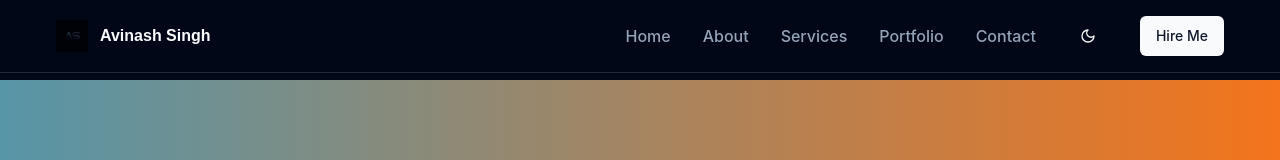
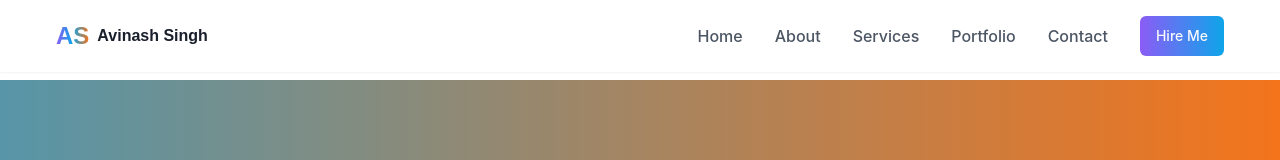
Before and after one commit to AvinashSingh9161/avinash-3d-marketing-hub, a React (Vite) app: page /about in a window 1280 px wide. Shown: the top 160 px of the page. Built offline with nearby package versions, Linux system fonts and the light colour scheme.

Commit message:
Reverted to commit f04ae56dbf7e29169987bd2d0eafc5ec1e7b07c9

```diff
--- a/src/App.tsx
+++ b/src/App.tsx
@@ -18,7 +18,7 @@ const queryClient = new QueryClient();
 const App = () => (
   <QueryClientProvider client={queryClient}>
     <HelmetProvider>
-      <ThemeProvider defaultTheme="dark" storageKey="vite-ui-theme">
+      <ThemeProvider defaultTheme="light" storageKey="vite-ui-theme">
         <TooltipProvider>
           <Toaster />
           <Sonner />
--- a/src/components/layout/Navbar.tsx
+++ b/src/components/layout/Navbar.tsx
@@ -3,8 +3,6 @@ import { useState } from "react";
 import { Link } from "react-router-dom";
 import { Menu, X } from "lucide-react";
 import { Button } from "@/components/ui/button";
-import { ThemeToggle } from "@/components/theme-toggle";
-import logoAs from "@/assets/logo-as.png";
 
 const Navbar = () => {
   const [isMenuOpen, setIsMenuOpen] = useState(false);
@@ -22,11 +20,11 @@ const Navbar = () => {
   ];
 
   return (
-    <nav className="fixed top-0 left-0 right-0 z-50 bg-background/90 backdrop-blur-sm py-4 px-6 shadow-sm border-b border-border">
+    <nav className="fixed top-0 left-0 right-0 z-50 bg-white bg-opacity-90 backdrop-blur-sm py-4 px-6 shadow-sm">
       <div className="container mx-auto flex items-center justify-between">
-        <Link to="/" className="flex items-center space-x-3">
-          <img src={logoAs} alt="AS Logo" className="w-8 h-8" />
-          <span className="hidden sm:inline-block font-poppins font-semibold text-foreground">Avinash Singh</span>
+        <Link to="/" className="flex items-center space-x-2">
+          <span className="font-poppins font-bold text-2xl gradient-text">AS</span>
+          <span className="hidden sm:inline-block font-poppins font-semibold text-brand-dark">Avinash Singh</span>
         </Link>
 
         {/* Desktop Menu */}
@@ -35,22 +33,20 @@ const Navbar = () => {
             <Link
               key={item.title}
               to={item.path}
-              className="font-medium text-muted-foreground hover:text-primary transition-colors"
+              className="font-medium text-gray-600 hover:text-brand-purple transition-colors"
             >
               {item.title}
             </Link>
           ))}
-          <ThemeToggle />
           <Button asChild>
-            <Link to="/contact">
+            <Link to="/contact" className="bg-gradient-to-r from-brand-purple to-brand-blue hover:opacity-90">
               Hire Me
             </Link>
           </Button>
         </div>
 
         {/* Mobile Menu Button */}
-        <div className="md:hidden flex items-center space-x-2">
-          <ThemeToggle />
+        <div className="md:hidden">
           <button onClick={toggleMenu} className="p-2 focus:outline-none">
             {isMenuOpen ? <X size={24} /> : <Menu size={24} />}
           </button>
@@ -59,20 +55,20 @@ const Navbar = () => {
 
       {/* Mobile Menu Panel */}
       {isMenuOpen && (
-        <div className="md:hidden absolute top-full left-0 right-0 bg-background border-t border-border shadow-lg py-4">
+        <div className="md:hidden absolute top-full left-0 right-0 bg-white border-t border-gray-100 shadow-lg py-4">
           <div className="container mx-auto flex flex-col space-y-4 px-6">
             {menuItems.map((item) => (
               <Link
                 key={item.title}
                 to={item.path}
-                className="font-medium text-muted-foreground hover:text-primary transition-colors py-2"
+                className="font-medium text-gray-600 hover:text-brand-purple transition-colors py-2"
                 onClick={toggleMenu}
               >
                 {item.title}
               </Link>
             ))}
             <Button asChild className="w-full">
-              <Link to="/contact">
+              <Link to="/contact" className="bg-gradient-to-r from-brand-purple to-brand-blue hover:opacity-90">
                 Hire Me
               </Link>
             </Button>
--- a/src/components/theme-toggle.tsx
+++ /dev/null
@@ -1,20 +0,0 @@
-import { Moon, Sun } from "lucide-react"
-import { Button } from "@/components/ui/button"
-import { useTheme } from "@/components/theme-provider"
-
-export function ThemeToggle() {
-  const { theme, setTheme } = useTheme()
-
-  return (
-    <Button
-      variant="ghost"
-      size="icon"
-      onClick={() => setTheme(theme === "light" ? "dark" : "light")}
-      className="relative"
-    >
-      <Sun className="h-[1.2rem] w-[1.2rem] rotate-0 scale-100 transition-all dark:-rotate-90 dark:scale-0" />
-      <Moon className="absolute h-[1.2rem] w-[1.2rem] rotate-90 scale-0 transition-all dark:rotate-0 dark:scale-100" />
-      <span className="sr-only">Toggle theme</span>
-    </Button>
-  )
-}
```
Also changed, not shown: src/assets/logo-as.png (deleted).
